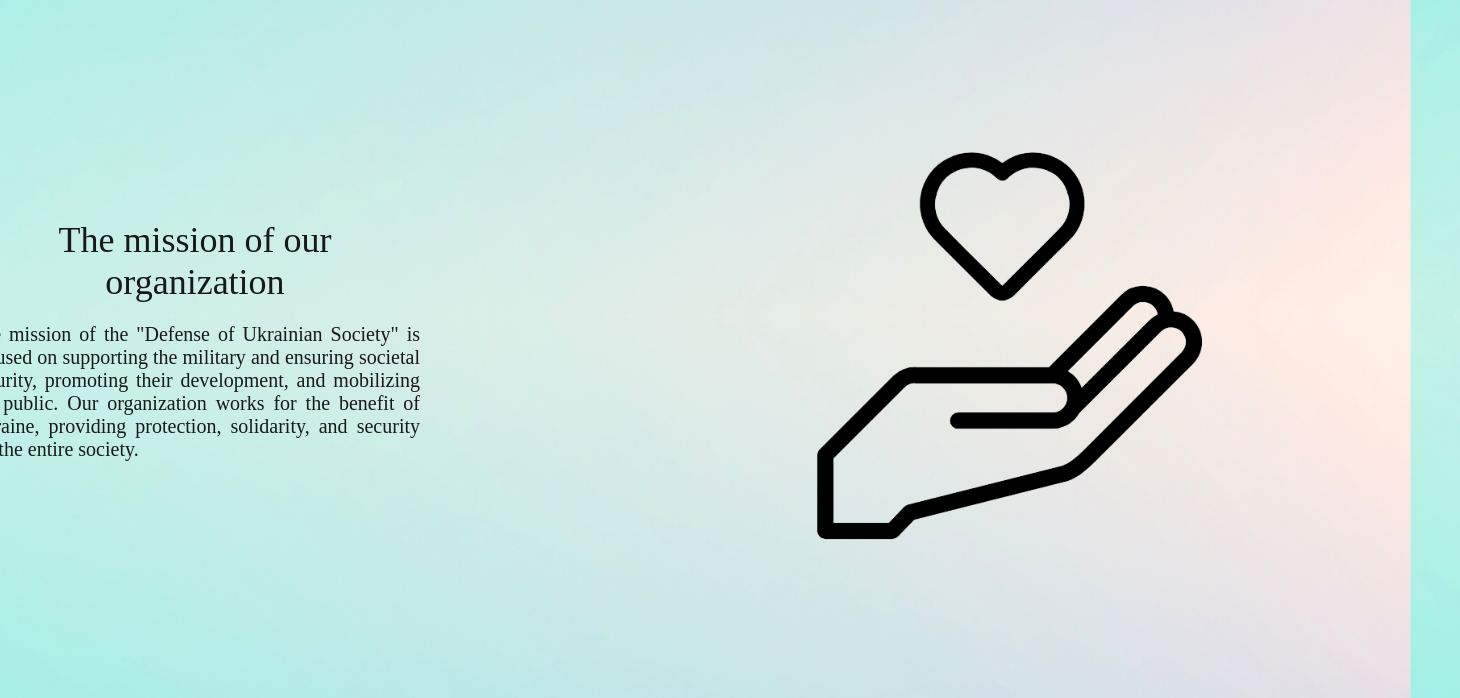
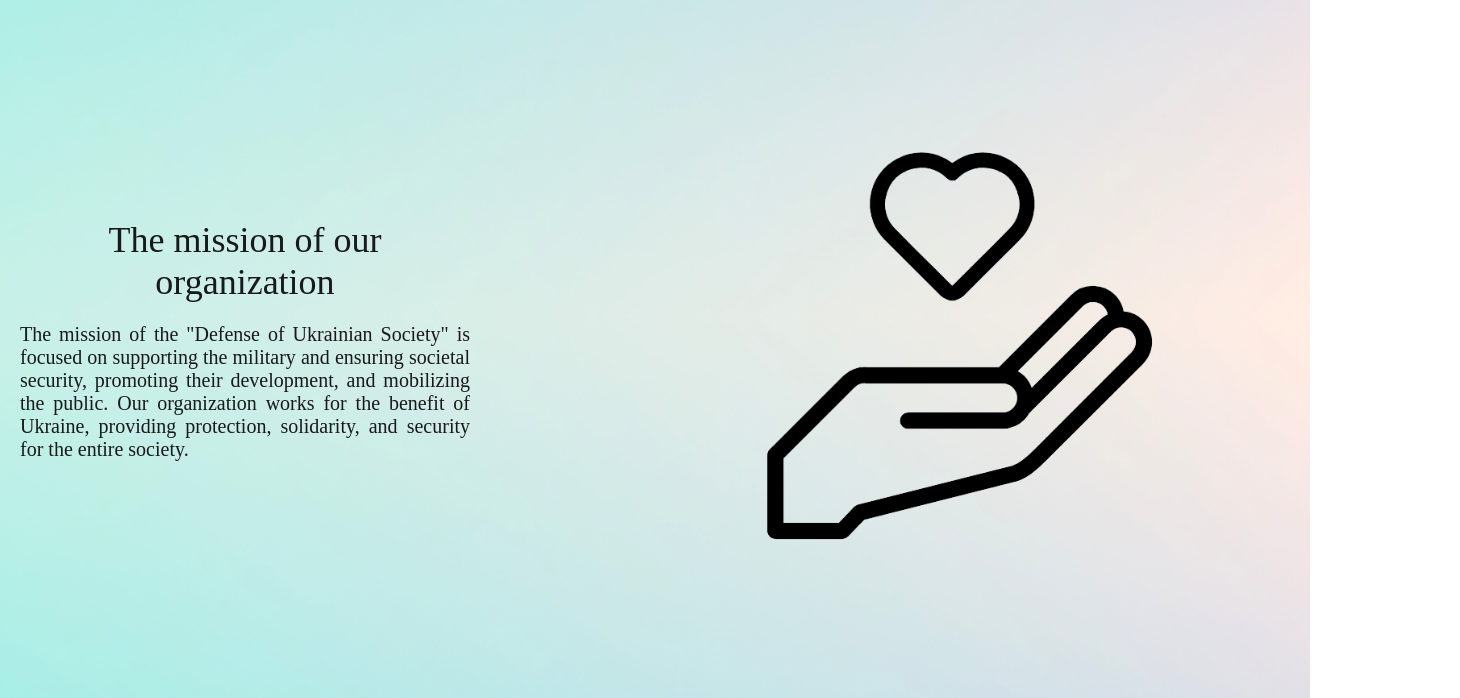
Before and after one commit to BOYYYKO/defense, a plain HTML site: page index.html in a window 1280 px wide. Shown: the part 550-1248 px from the top of the page, 1460 px wide, since content can reach past the window. Drawn offline with Linux system fonts and the light colour scheme; a script that the page names is missing; a web font is replaced by a local one.

Commit message:
debugging

```diff
--- a/style.css
+++ b/style.css
@@ -34,9 +34,9 @@ body {
 }
 
 main {
-    width: 1440px;
-    min-width: 1440px;
-    padding: 0px 100px;
+    width: 1340px;
+    min-width: 1340px;
+    max-width: 1340px;
     min-height: 100vh;
 }
 
```
